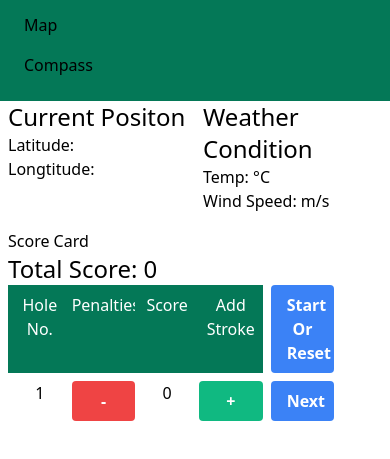
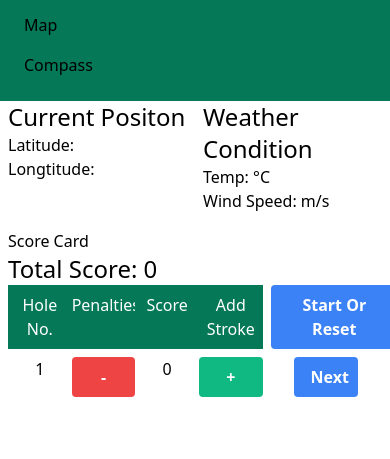
Before and after one commit to a1718367/GolfApp, a plain HTML site: page index.html in a window 390 px wide. Both pictures are taken after a click on the button "Start Or Reset". Shown: the part 99-558 px from the top of the page. Drawn offline with nearby package versions, Linux system fonts and the light colour scheme.

Commit message:
fix position

```diff
--- a/index.html
+++ b/index.html
@@ -91,7 +91,7 @@ Add Stroke
 <!--<div class="container w-1/6 bg-green-700 text-white text-center py-2" id="htotal">
   Total
   </div>-->
-  <div class="container w-1/6">
+  <div class="container w-2/6 lg:w-1/6">
     <button class="startbtn text-center w-full bg-blue-500 text-white font-bold py-2 px-4 mx-2 rounded">
       Start Or Reset
     </button>
--- a/script1.js
+++ b/script1.js
@@ -118,7 +118,7 @@ function nexthole(i){
     var score = $('<div class="container w-1/6 text-center bg-grey-500 score" data='+(i)+'>').text(0);
     var plusbtn = $('<button class="bg-green-500 plsbtn '+btnclass+'">+</button>');
     //var total = $('<div class="container w-1/6 text-center bg-grey-500">').text('total');
-    var nxtbtn = $('<button class="bg-blue-500 mx-2 nxtbtn '+btnclass+'">Next</button>');
+    var nxtbtn = $('<button class="bg-blue-500 mx-auto lg:mx-2 nxtbtn '+btnclass+'">Next</button>');
 
 
     $('#start').append(entryrow);
@@ -154,7 +154,7 @@ function localscore(){
         var score = $('<div class="container w-1/6 text-center bg-grey-500 score" data='+(l)+'>').text(usersc[l].hlscore);
         var plusbtn = $('<button class="bg-green-200 plsbtn '+btnclass+'" disabled>+</button>');
         //var total = $('<div class="container w-1/6 text-center bg-grey-500">').text('total');
-        var nxtbtn = $('<button class="bg-blue-200 mx-2 nxtbtn '+btnclass+'" disabled>Next</button>');
+        var nxtbtn = $('<button class="bg-blue-200 mx-auto lg:mx-2 nxtbtn '+btnclass+'" disabled>Next</button>');
         $('#start').append(entryrow);
         entryrow.append(hole);
         entryrow.append(minusbtn);
```
